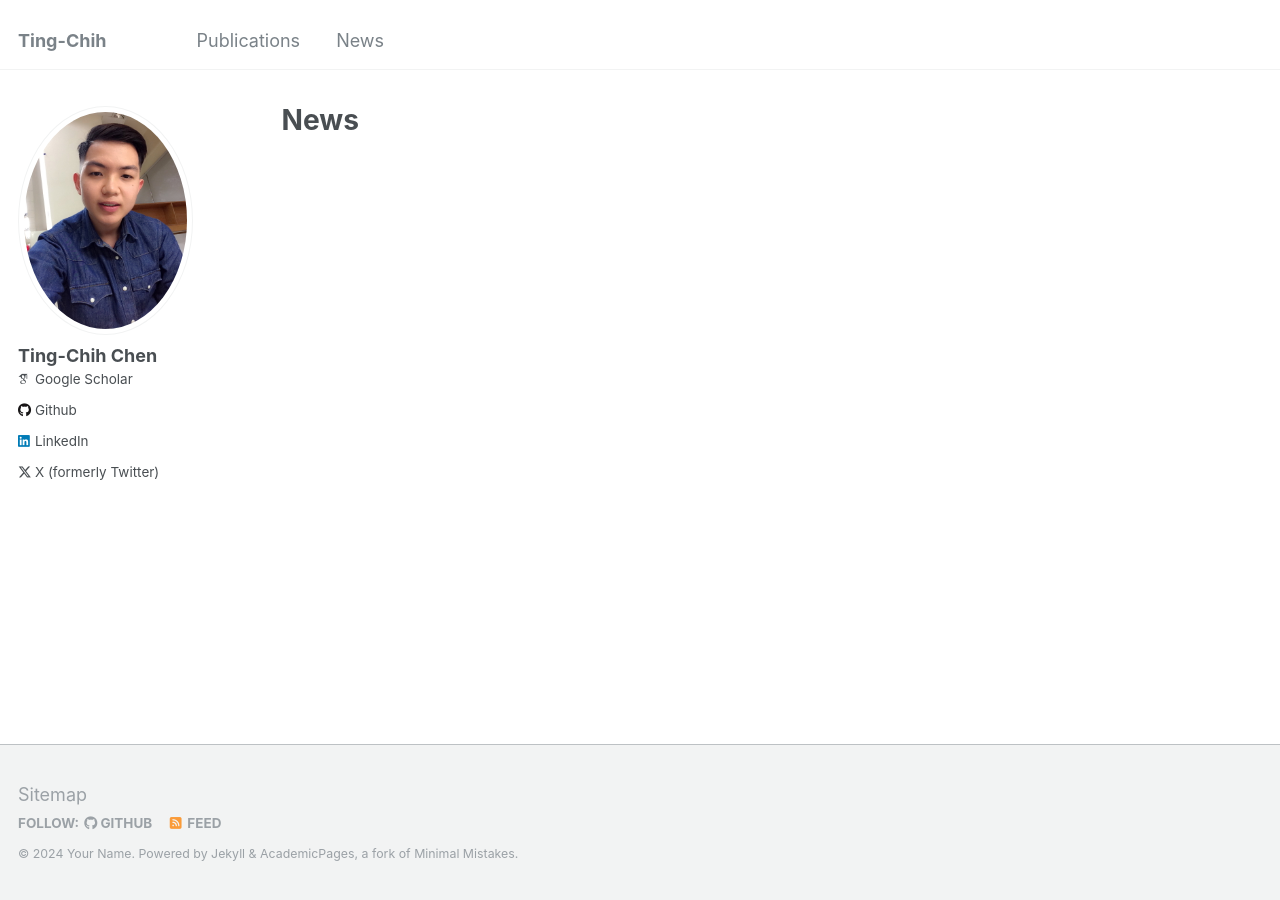
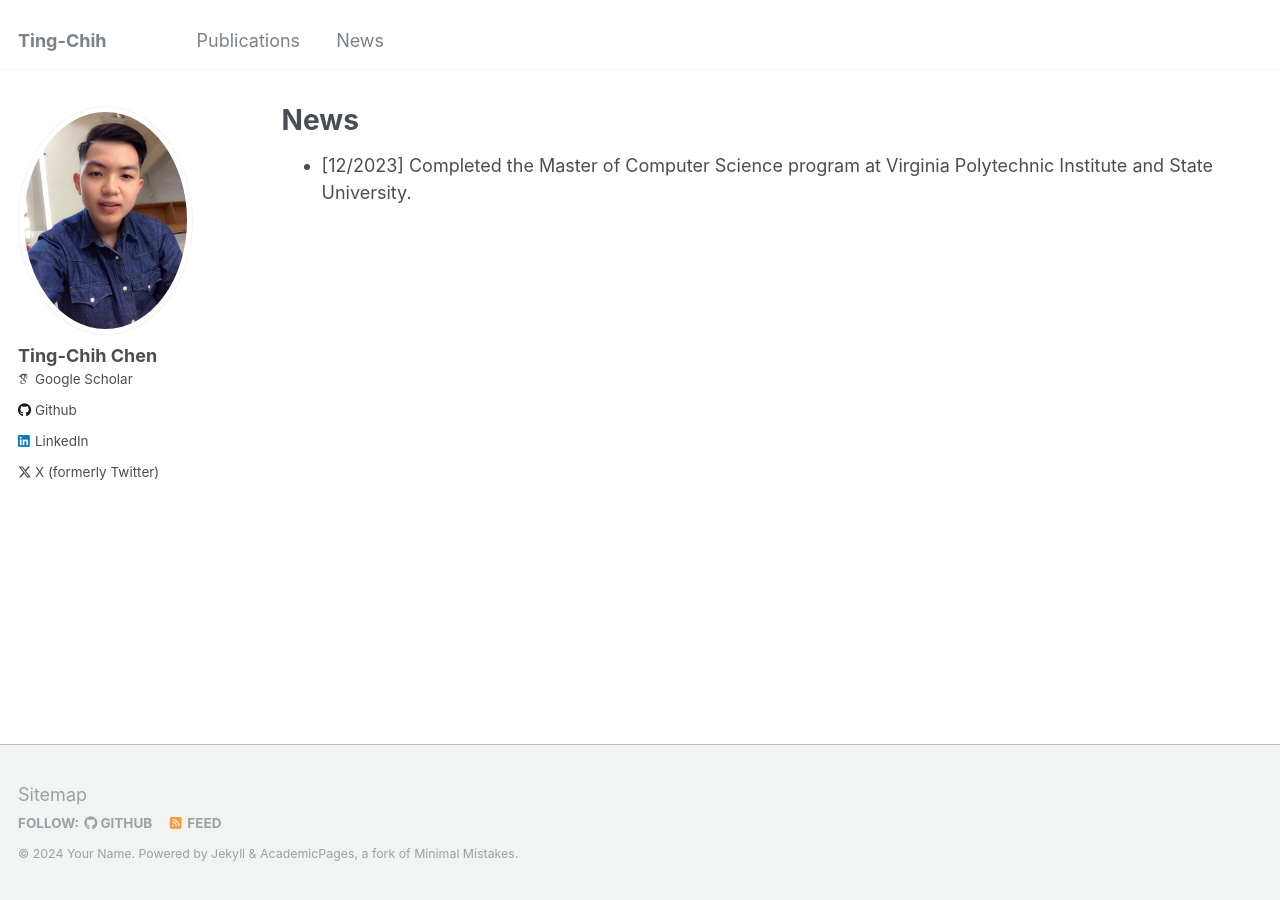
Before and after one commit to tingchihc/tingchihc.github.io, a Jekyll site: the page built from _pages/news.md, in a window 1280 px wide. Built offline with Jekyll 4.4.1, drawn with Linux system fonts in a browser that asks for light colours; some web fonts are replaced.

Commit message:
Update news.md

```diff
--- a/_pages/news.md
+++ b/_pages/news.md
@@ -8,3 +8,7 @@ redirect_from:
 ---
 
 {% include base_path %}
+
+<ul>
+  <li> [12/2023] Completed the Master of Computer Science program at Virginia Polytechnic Institute and State University. </li>
+</ul>
```
